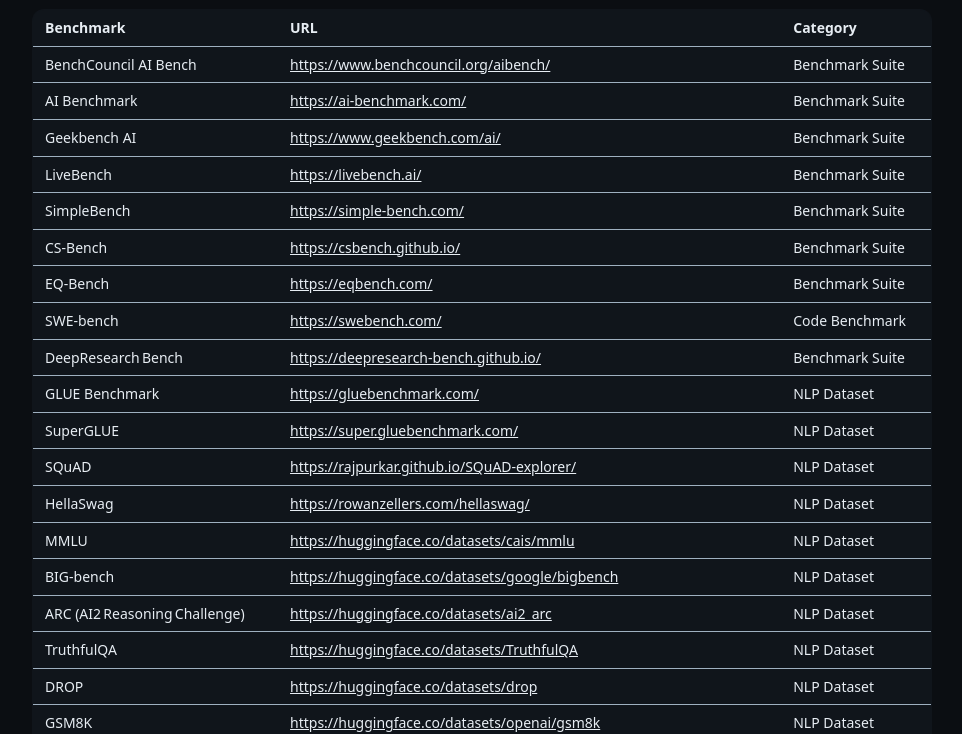
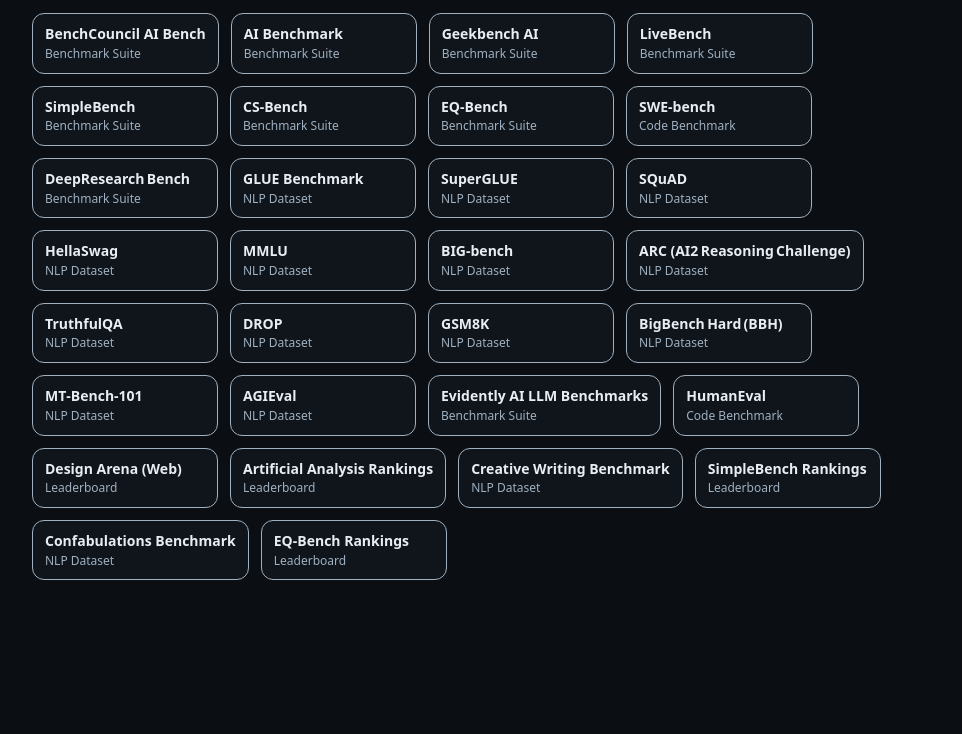
Before and after one commit to LIN0304/Uni-Bench, a plain HTML site: page assets/benchmark-links.html in a window 1280 px wide. Shown: the part 66-800 px from the top of the page, without its empty margins (158-1120 px from the left). Drawn offline with Linux system fonts and the light colour scheme.

Commit message:
refine benchmark links layout

```diff
--- a/assets/app.js
+++ b/assets/app.js
@@ -64,6 +64,7 @@
       source: ''
     }))
   ];
+  const NAV_EXTERNAL_IDS = new Set(['aiiq', 'links']);
   let filters = {
     q: '',
     family: 'all',
@@ -133,8 +134,8 @@
       });
       tabsEl.appendChild(btn);
     });
-    // External tabs
-    EXTERNAL_TABS.forEach(tab => {
+    // External tabs (limited to main shortcuts)
+    EXTERNAL_TABS.filter(t => NAV_EXTERNAL_IDS.has(t.id)).forEach(tab => {
       const extBtn = document.createElement('button');
       extBtn.className = `tab ${activeExternal === tab.id ? 'active' : ''}`;
       extBtn.setAttribute('role', 'tab');
--- a/assets/benchmark-links.html
+++ b/assets/benchmark-links.html
@@ -10,53 +10,48 @@
       [data-theme="light"]{--bg:#f7f9fc;--surface:#ffffff;--text:#0b0e12;--muted:#475569;color-scheme:light only;}
       body{margin:0;background:var(--bg);color:var(--text);font:14px/1.4 ui-sans-serif,system-ui,-apple-system,Segoe UI,Roboto,Ubuntu,Cantarell,"Helvetica Neue",Arial}
       main{max-width:900px;margin:24px auto;padding:0 16px}
-      table{width:100%;border-collapse:collapse;background:var(--surface);border:1px solid var(--muted);border-radius:12px;overflow:hidden}
-      th,td{padding:8px 12px;border-bottom:1px solid var(--muted);text-align:left}
-      th{font-weight:600;background:var(--surface)}
-      tr:last-child td{border-bottom:none}
-      a{color:var(--text)}
+      .grid{display:flex;flex-wrap:wrap;gap:12px;margin-top:16px}
+      .item{display:flex;flex-direction:column;gap:2px;padding:10px 12px;border-radius:12px;border:1px solid var(--muted);background:var(--surface);color:var(--text);text-decoration:none;min-width:160px}
+      .item:hover{border-color:var(--text)}
+      .label{font-weight:600}
+      .cat{font-size:12px;color:var(--muted)}
     </style>
   </head>
   <body>
     <main>
-      <h1 style="margin:0 0 12px 0">Benchmark Links</h1>
-      <table>
-        <thead>
-          <tr><th>Benchmark</th><th>URL</th><th>Category</th></tr>
-        </thead>
-        <tbody>
-          <tr><td>BenchCouncil AI Bench</td><td><a href="links/benchcouncil-ai-bench.html">https://www.benchcouncil.org/aibench/</a></td><td>Benchmark Suite</td></tr>
-          <tr><td>AI Benchmark</td><td><a href="links/ai-benchmark.html">https://ai-benchmark.com/</a></td><td>Benchmark Suite</td></tr>
-          <tr><td>Geekbench AI</td><td><a href="links/geekbench-ai.html">https://www.geekbench.com/ai/</a></td><td>Benchmark Suite</td></tr>
-          <tr><td>LiveBench</td><td><a href="links/livebench.html">https://livebench.ai/</a></td><td>Benchmark Suite</td></tr>
-          <tr><td>SimpleBench</td><td><a href="links/simplebench.html">https://simple-bench.com/</a></td><td>Benchmark Suite</td></tr>
-          <tr><td>CS‑Bench</td><td><a href="links/cs-bench.html">https://csbench.github.io/</a></td><td>Benchmark Suite</td></tr>
-          <tr><td>EQ‑Bench</td><td><a href="links/eq-bench.html">https://eqbench.com/</a></td><td>Benchmark Suite</td></tr>
-          <tr><td>SWE‑bench</td><td><a href="links/swe-bench.html">https://swebench.com/</a></td><td>Code Benchmark</td></tr>
-          <tr><td>DeepResearch Bench</td><td><a href="links/deepresearch-bench.html">https://deepresearch-bench.github.io/</a></td><td>Benchmark Suite</td></tr>
-          <tr><td>GLUE Benchmark</td><td><a href="links/glue-benchmark.html">https://gluebenchmark.com/</a></td><td>NLP Dataset</td></tr>
-          <tr><td>SuperGLUE</td><td><a href="links/superglue.html">https://super.gluebenchmark.com/</a></td><td>NLP Dataset</td></tr>
-          <tr><td>SQuAD</td><td><a href="links/squad.html">https://rajpurkar.github.io/SQuAD-explorer/</a></td><td>NLP Dataset</td></tr>
-          <tr><td>HellaSwag</td><td><a href="links/hellaswag.html">https://rowanzellers.com/hellaswag/</a></td><td>NLP Dataset</td></tr>
-          <tr><td>MMLU</td><td><a href="links/mmlu.html">https://huggingface.co/datasets/cais/mmlu</a></td><td>NLP Dataset</td></tr>
-          <tr><td>BIG‑bench</td><td><a href="links/big-bench.html">https://huggingface.co/datasets/google/bigbench</a></td><td>NLP Dataset</td></tr>
-          <tr><td>ARC (AI2 Reasoning Challenge)</td><td><a href="links/ai2-arc.html">https://huggingface.co/datasets/ai2_arc</a></td><td>NLP Dataset</td></tr>
-          <tr><td>TruthfulQA</td><td><a href="links/truthfulqa.html">https://huggingface.co/datasets/TruthfulQA</a></td><td>NLP Dataset</td></tr>
-          <tr><td>DROP</td><td><a href="links/drop.html">https://huggingface.co/datasets/drop</a></td><td>NLP Dataset</td></tr>
-          <tr><td>GSM8K</td><td><a href="links/gsm8k.html">https://huggingface.co/datasets/openai/gsm8k</a></td><td>NLP Dataset</td></tr>
-          <tr><td>BigBench Hard (BBH)</td><td><a href="links/bigbench-hard-bbh.html">https://huggingface.co/datasets/bigbench/bbh</a></td><td>NLP Dataset</td></tr>
-          <tr><td>MT‑Bench‑101</td><td><a href="links/mt-bench-101.html">https://arxiv.org/abs/2402.08321</a></td><td>NLP Dataset</td></tr>
-          <tr><td>AGIEval</td><td><a href="links/agieval.html">https://huggingface.co/datasets/agieval</a></td><td>NLP Dataset</td></tr>
-          <tr><td>Evidently AI LLM Benchmarks</td><td><a href="links/evidently-ai-llm-benchmarks.html">https://evidentlyai.com/llm-evaluation-benchmarks</a></td><td>Benchmark Suite</td></tr>
-          <tr><td>HumanEval</td><td><a href="links/humaneval.html">https://github.com/openai/human-eval</a></td><td>Code Benchmark</td></tr>
-          <tr><td>Design Arena (Web)</td><td><a href="links/design-arena-web.html">https://www.designarena.ai/</a></td><td>Leaderboard</td></tr>
-          <tr><td>Artificial Analysis Rankings</td><td><a href="links/artificial-analysis-rankings.html">https://artificialanalysis.com/</a></td><td>Leaderboard</td></tr>
-          <tr><td>Creative Writing Benchmark</td><td><a href="links/creative-writing-benchmark.html">https://github.com/AbacusAI/creative-writing-benchmark</a></td><td>NLP Dataset</td></tr>
-          <tr><td>SimpleBench Rankings</td><td><a href="links/simplebench-rankings.html">https://simple-bench.com/rankings</a></td><td>Leaderboard</td></tr>
-          <tr><td>Confabulations Benchmark</td><td><a href="links/confabulations-benchmark.html">https://huggingface.co/datasets/lmsys/confabulations-benchmark</a></td><td>NLP Dataset</td></tr>
-          <tr><td>EQ-Bench Rankings</td><td><a href="links/eq-bench-rankings.html">https://eqbench.com/rankings</a></td><td>Leaderboard</td></tr>
-        </tbody>
-      </table>
+      <h1 style="margin:0">Benchmark Links</h1>
+      <div class="grid">
+        <a class="item" href="links/benchcouncil-ai-bench.html"><span class="label">BenchCouncil AI Bench</span><span class="cat">Benchmark Suite</span></a>
+        <a class="item" href="links/ai-benchmark.html"><span class="label">AI Benchmark</span><span class="cat">Benchmark Suite</span></a>
+        <a class="item" href="links/geekbench-ai.html"><span class="label">Geekbench AI</span><span class="cat">Benchmark Suite</span></a>
+        <a class="item" href="links/livebench.html"><span class="label">LiveBench</span><span class="cat">Benchmark Suite</span></a>
+        <a class="item" href="links/simplebench.html"><span class="label">SimpleBench</span><span class="cat">Benchmark Suite</span></a>
+        <a class="item" href="links/cs-bench.html"><span class="label">CS‑Bench</span><span class="cat">Benchmark Suite</span></a>
+        <a class="item" href="links/eq-bench.html"><span class="label">EQ‑Bench</span><span class="cat">Benchmark Suite</span></a>
+        <a class="item" href="links/swe-bench.html"><span class="label">SWE‑bench</span><span class="cat">Code Benchmark</span></a>
+        <a class="item" href="links/deepresearch-bench.html"><span class="label">DeepResearch Bench</span><span class="cat">Benchmark Suite</span></a>
+        <a class="item" href="links/glue-benchmark.html"><span class="label">GLUE Benchmark</span><span class="cat">NLP Dataset</span></a>
+        <a class="item" href="links/superglue.html"><span class="label">SuperGLUE</span><span class="cat">NLP Dataset</span></a>
+        <a class="item" href="links/squad.html"><span class="label">SQuAD</span><span class="cat">NLP Dataset</span></a>
+        <a class="item" href="links/hellaswag.html"><span class="label">HellaSwag</span><span class="cat">NLP Dataset</span></a>
+        <a class="item" href="links/mmlu.html"><span class="label">MMLU</span><span class="cat">NLP Dataset</span></a>
+        <a class="item" href="links/big-bench.html"><span class="label">BIG‑bench</span><span class="cat">NLP Dataset</span></a>
+        <a class="item" href="links/ai2-arc.html"><span class="label">ARC (AI2 Reasoning Challenge)</span><span class="cat">NLP Dataset</span></a>
+        <a class="item" href="links/truthfulqa.html"><span class="label">TruthfulQA</span><span class="cat">NLP Dataset</span></a>
+        <a class="item" href="links/drop.html"><span class="label">DROP</span><span class="cat">NLP Dataset</span></a>
+        <a class="item" href="links/gsm8k.html"><span class="label">GSM8K</span><span class="cat">NLP Dataset</span></a>
+        <a class="item" href="links/bigbench-hard-bbh.html"><span class="label">BigBench Hard (BBH)</span><span class="cat">NLP Dataset</span></a>
+        <a class="item" href="links/mt-bench-101.html"><span class="label">MT‑Bench‑101</span><span class="cat">NLP Dataset</span></a>
+        <a class="item" href="links/agieval.html"><span class="label">AGIEval</span><span class="cat">NLP Dataset</span></a>
+        <a class="item" href="links/evidently-ai-llm-benchmarks.html"><span class="label">Evidently AI LLM Benchmarks</span><span class="cat">Benchmark Suite</span></a>
+        <a class="item" href="links/humaneval.html"><span class="label">HumanEval</span><span class="cat">Code Benchmark</span></a>
+        <a class="item" href="links/design-arena-web.html"><span class="label">Design Arena (Web)</span><span class="cat">Leaderboard</span></a>
+        <a class="item" href="links/artificial-analysis-rankings.html"><span class="label">Artificial Analysis Rankings</span><span class="cat">Leaderboard</span></a>
+        <a class="item" href="links/creative-writing-benchmark.html"><span class="label">Creative Writing Benchmark</span><span class="cat">NLP Dataset</span></a>
+        <a class="item" href="links/simplebench-rankings.html"><span class="label">SimpleBench Rankings</span><span class="cat">Leaderboard</span></a>
+        <a class="item" href="links/confabulations-benchmark.html"><span class="label">Confabulations Benchmark</span><span class="cat">NLP Dataset</span></a>
+        <a class="item" href="links/eq-bench-rankings.html"><span class="label">EQ-Bench Rankings</span><span class="cat">Leaderboard</span></a>
+      </div>
     </main>
     <script>
       (function syncTheme(){
```
